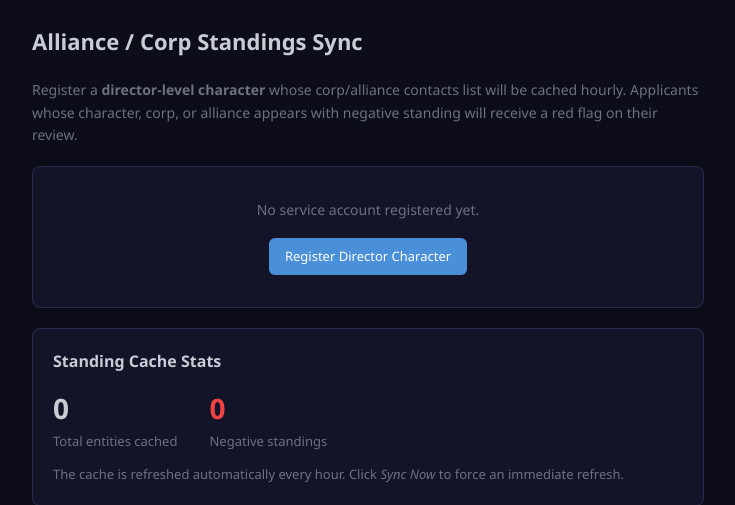
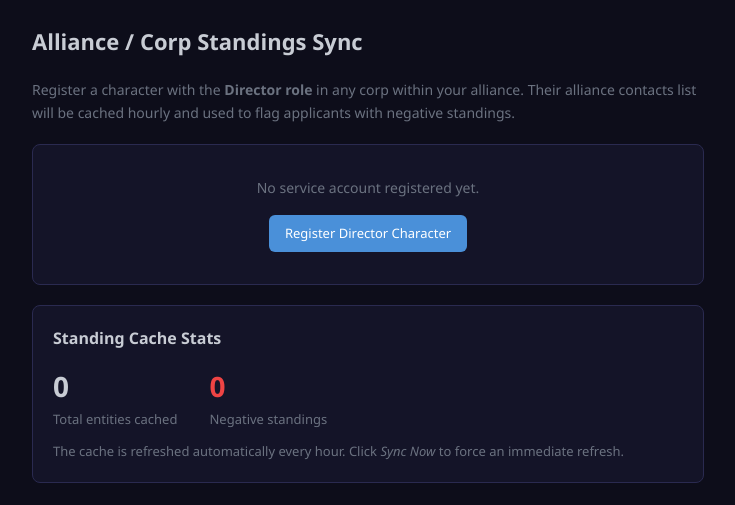
Before and after one commit to nexis84/Rusty-ESI, a FastAPI app: page /admin/service-account in a window 1280 px wide. Shown: the part 56-561 px from the top of the page, without its empty margins (272-1007 px from the left). Run offline with FastAPI, Linux system fonts and the light colour scheme; the visitor is signed in with stand-in values (Sample User, id 1); some libraries are stand-ins or nearby versions.

Commit message:
Correct service account description - Director in any alliance member corp

```diff
--- a/web/templates/admin_service_account.html
+++ b/web/templates/admin_service_account.html
@@ -4,9 +4,8 @@
 <div class="container" style="max-width:720px;">
     <h1 class="page-title">Alliance / Corp Standings Sync</h1>
     <p style="color:var(--text-dim);margin-bottom:20px;">
-        Register a <strong>director-level character</strong> whose corp/alliance contacts list will be
-        cached hourly. Applicants whose character, corp, or alliance appears with negative standing
-        will receive a red flag on their review.
+        Register a character with the <strong>Director role</strong> in any corp within your alliance.
+        Their alliance contacts list will be cached hourly and used to flag applicants with negative standings.
     </p>
 
     {# ── Service account status ── #}
```
